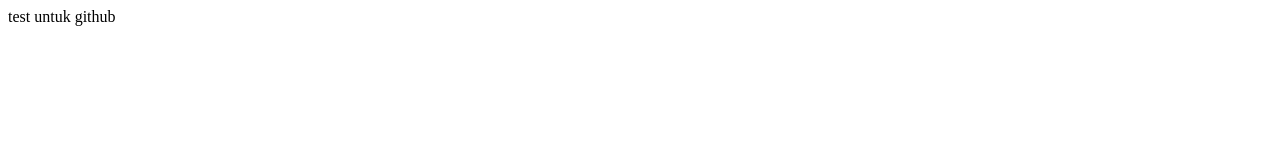
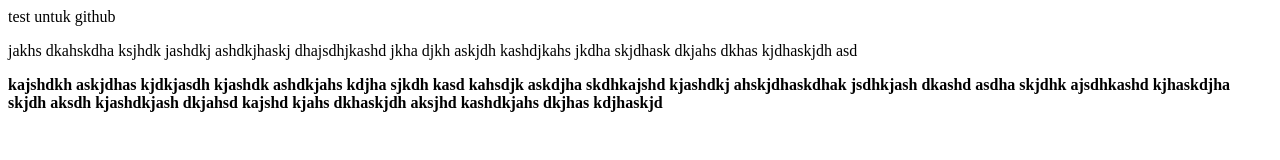
Before and after one commit to wirawanistiono/lat_frontend, a plain HTML site: page index.html in a window 1280 px wide. Drawn offline with Linux system fonts and the light colour scheme.

Commit message:
editing index

```diff
--- a/index.html
+++ b/index.html
@@ -5,6 +5,14 @@
 
 <body>
 	test untuk github
+
+	<p>jakhs dkahskdha ksjhdk jashdkj ashdkjhaskj dhajsdhjkashd jkha djkh
+	askjdh kashdjkahs jkdha skjdhask dkjahs dkhas kjdhaskjdh asd</p>
+
+	<b> kajshdkh askjdhas kjdkjasdh kjashdk ashdkjahs kdjha sjkdh
+	kasd kahsdjk askdjha skdhkajshd kjashdkj ahskjdhaskdhak jsdhkjash dkashd
+	asdha skjdhk ajsdhkashd kjhaskdjha skjdh aksdh kjashdkjash dkjahsd
+	kajshd kjahs dkhaskjdh aksjhd kashdkjahs dkjhas kdjhaskjd </b>
 </body>
 
 </html>
```
